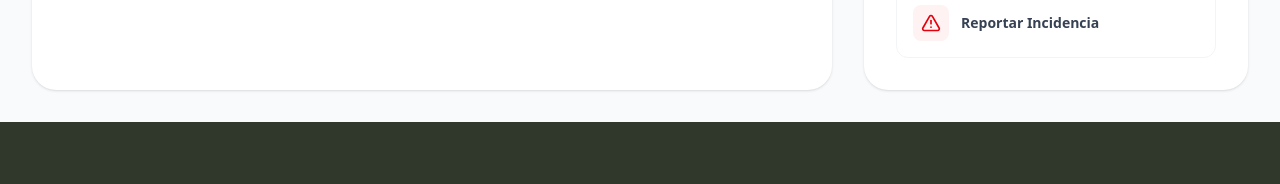
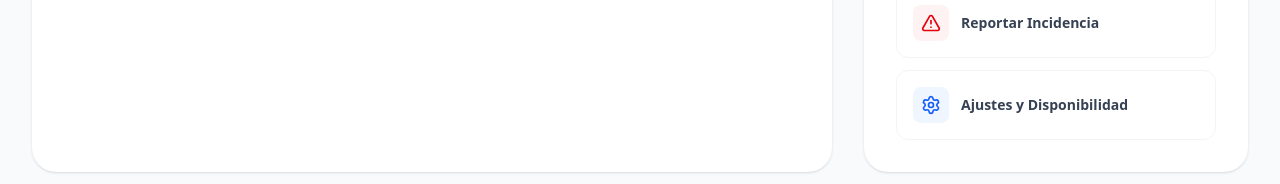
Before and after one commit to samiluffy26/Spa-Fullstack, a React (Vite) app: page /admin in a window 1280 px wide. Shown: the part 900-1084 px from the top of the page. Built offline with nearby package versions, Linux system fonts and the light colour scheme; no server answers; sample sign-in values are in the browser's storage.

Commit message:
Add settings navigation to Admin Dashboard

```diff
--- a/src/pages/AdminDashboard.jsx
+++ b/src/pages/AdminDashboard.jsx
@@ -13,7 +13,8 @@ import {
     Plus,
     X,
     AlertTriangle,
-    Tag
+    Tag,
+    Settings
 } from 'lucide-react';
 import api from '../utils/api';
 import Card from '../components/ui/Card';
@@ -197,6 +198,15 @@ const AdminDashboard = () => {
                                 </div>
                                 <span className="text-sm font-bold text-gray-700">Reportar Incidencia</span>
                             </button>
+                            <button
+                                onClick={() => navigate('/admin/settings')}
+                                className="w-full text-left p-4 rounded-xl border border-gray-100 hover:bg-gray-50 transition-colors flex items-center gap-3"
+                            >
+                                <div className="p-2 bg-blue-50 text-blue-600 rounded-lg">
+                                    <Settings className="w-5 h-5" />
+                                </div>
+                                <span className="text-sm font-bold text-gray-700">Ajustes y Disponibilidad</span>
+                            </button>
                         </div>
                     </Card>
                 </div>
```
